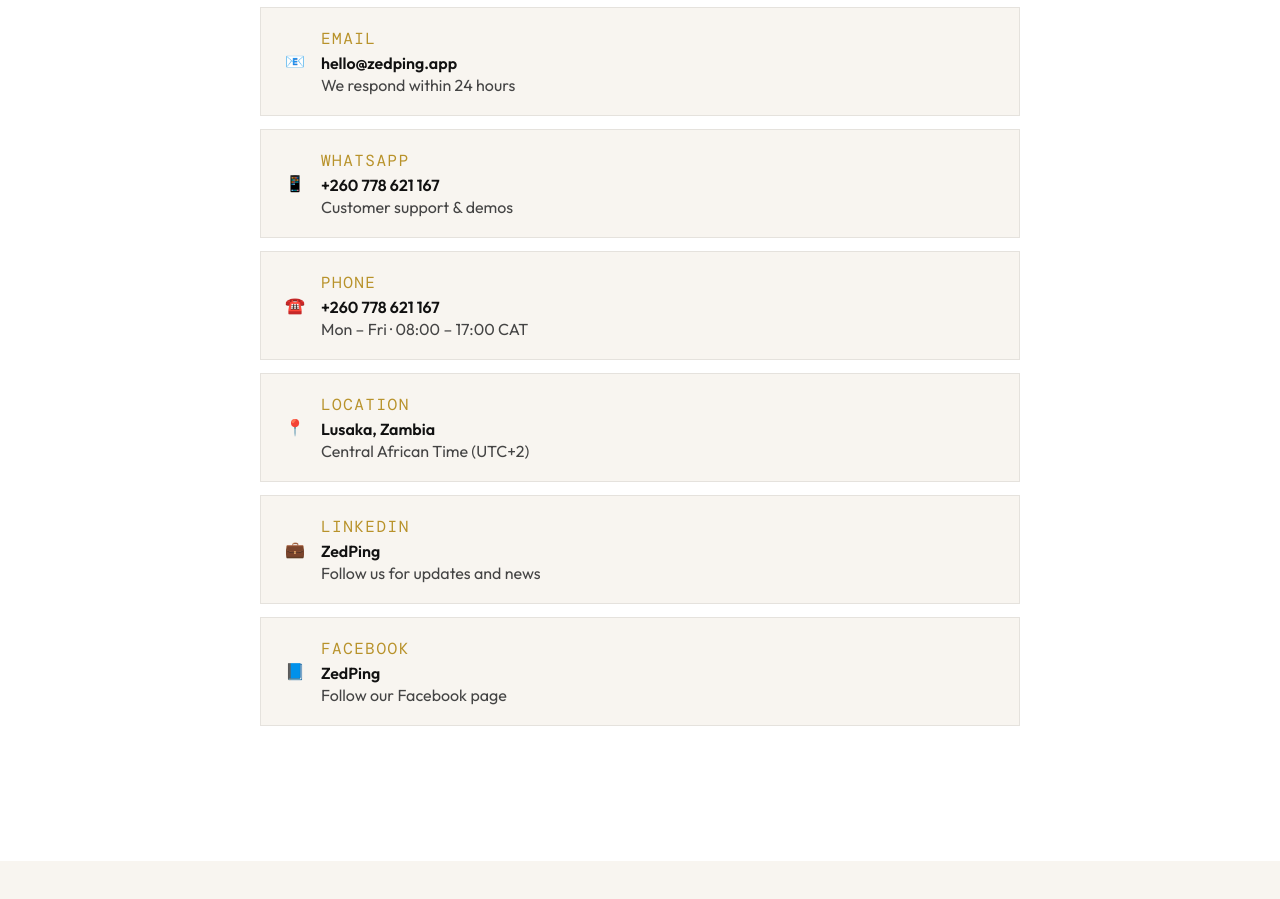
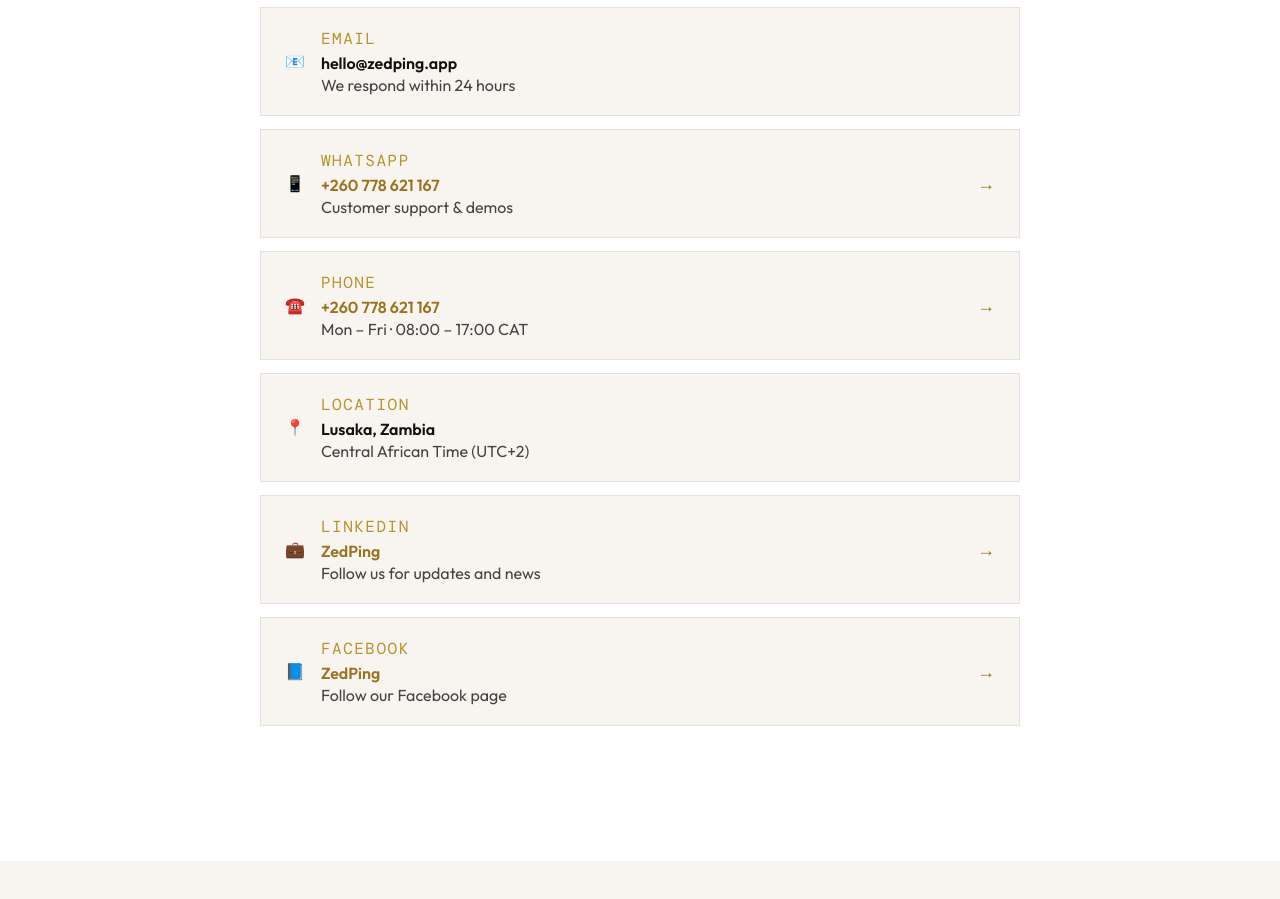
Before and after one commit to MsVee-git/zedping-frontend, a React (Create React App) app: page / in a window 1280 px wide. Shown: the part 9360-10259 px from the top of the page. Built offline with nearby package versions, Linux system fonts and the light colour scheme; a web font is replaced by a local one.

Commit message:
Update App.js

```diff
--- a/src/App.js
+++ b/src/App.js
@@ -771,14 +771,15 @@
                 { label: "LinkedIn", value: "ZedPing", sub: "Follow us for updates and news", icon: "💼", href: "https://www.linkedin.com/showcase/zedping/" },
                 { label: "Facebook", value: "ZedPing", sub: "Follow our Facebook page", icon: "📘", href: "https://www.facebook.com/share/1D71PE7FLV/" },
               ].map((c,i) => (
-                <div key={i} style={{ background: "var(--bg2)", padding: "20px 24px", display: "flex", alignItems: "center", gap: 16, border: "1px solid var(--line)", marginBottom: 1 }}>
+                <a key={i} href={c.href||"#"} target={c.href&&!c.href.startsWith("tel")?"_blank":"_self"} rel="noopener noreferrer" style={{ background: "var(--bg2)", padding: "20px 24px", display: "flex", alignItems: "center", gap: 16, border: "1px solid var(--line)", marginBottom: 1, textDecoration: "none", cursor: c.href ? "pointer" : "default", transition: "background 0.2s" }} onMouseEnter={e=>{ if(c.href) e.currentTarget.style.background="var(--goldbg)" }} onMouseLeave={e=>e.currentTarget.style.background="var(--bg2)"}>
                   <span style={{ fontSize: 16, flexShrink: 0 }}>{c.icon}</span>
                   <div style={{ flex: 1, minWidth: 0 }}>
                     <div className="mono" style={{ fontSize: 16, color: "var(--gold2)", letterSpacing: 1.5, textTransform: "uppercase", marginBottom: 4 }}>{c.label}</div>
-                    <div style={{ fontSize: 16, color: "var(--text1)", fontWeight: 600, marginBottom: 2 }}>{c.value}</div>
+                    <div style={{ fontSize: 16, color: c.href ? "var(--gold)" : "var(--text1)", fontWeight: 600, marginBottom: 2 }}>{c.value}</div>
                     <div style={{ fontSize: 16, color: "var(--text2)" }}>{c.sub}</div>
                   </div>
-                </div>
+                  {c.href && <span style={{ color: "var(--gold)", fontSize: 18, flexShrink: 0 }}>→</span>}
+                </a>
               ))}
             </div>
           </Rise>
```
